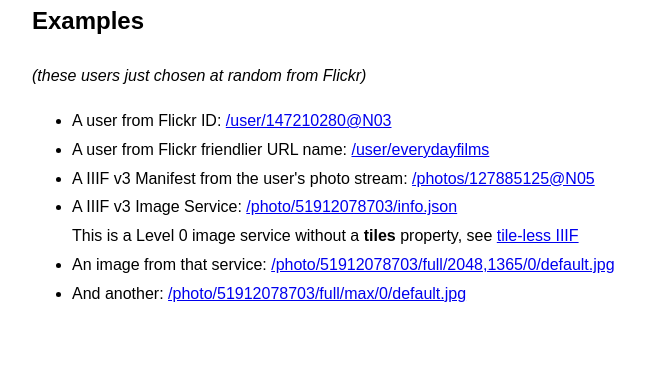
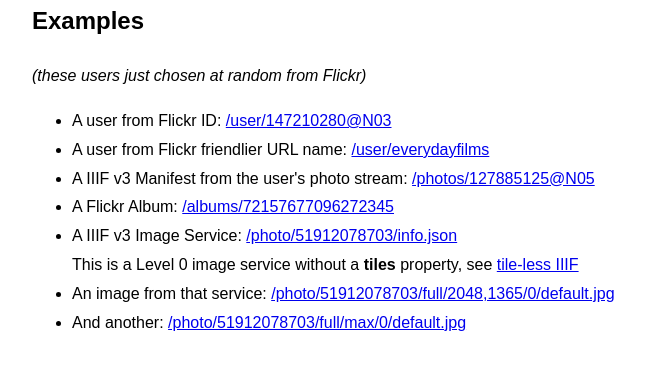
Before and after one commit to tomcrane/flickr-iiif-proxy, a Flask app: page / in a window 1280 px wide. Shown: the part 216-586 px from the top of the page, without its empty margins (24-669 px from the left). Run offline with Flask 3, Linux system fonts and the light colour scheme; parts of the project's set-up code (start-up, migrations or seed data) failed here and were passed over.

Commit message:
Adding basic Album support

```diff
--- a/app.py
+++ b/app.py
@@ -58,7 +58,8 @@
             "type": "Canvas",
             "width": size_info["largest"]["width"],
             "height": size_info["largest"]["height"],
-            "label": {"en": [photo["description"]["_content"]]},
+            "label": {"en": [photo["title"]]},
+            "summary": {"en": [photo["description"]["_content"]]},
             "items": [
                 {
                     "id": f"{canvas_id}/annopage",
@@ -131,6 +132,16 @@
     size_info["largest"] = max(size_info["all"].values(), key=lambda x: x["width"])
     return size_info
 
+@app.route('/albums/<album_id>')
+def get_album(album_id):
+    photos = get_api_object("flickr.photosets.getPhotos", photoset_id=album_id, extras=settings.PHOTO_EXTRAS)
+    data = photos["photoset"]
+    canvases = make_canvases(data["photo"])
+    label = data['title']
+    description = f"Album from {data['ownername']}"
+    manifest_id = url_for("get_album", album_id=album_id,_external=True)
+    manifest = make_manifest(manifest_id, canvases, label=label, description=description)
+    return jsonify(manifest)
 
 @app.route('/photos/<user_id>')
 def get_public_photos(user_id):
--- a/templates/index.html
+++ b/templates/index.html
@@ -23,6 +23,7 @@
     <li>A user from Flickr ID: <a href="/user/147210280@N03">/user/147210280@N03</a></li>
     <li>A user from Flickr friendlier URL name: <a href="/user/everydayfilms">/user/everydayfilms</a></li>
     <li>A IIIF v3 Manifest from the user's photo stream: <a href="/photos/127885125@N05">/photos/127885125@N05</a></li>
+    <li>A Flickr Album: <a href="/albums/72157677096272345">/albums/72157677096272345</a></li>
     <li>A IIIF v3 Image Service: <a href="/photo/51912078703/info.json">/photo/51912078703/info.json</a><br/>
     This is a Level 0 image service without a <b>tiles</b> property, see <a href="https://tomcrane.github.io/scratch/osd/iiif-sizes.html">tile-less IIIF</a></li>
     <li>An image from that service: <a href="/photo/51912078703/full/2048,1365/0/default.jpg">/photo/51912078703/full/2048,1365/0/default.jpg</a></li>
```
